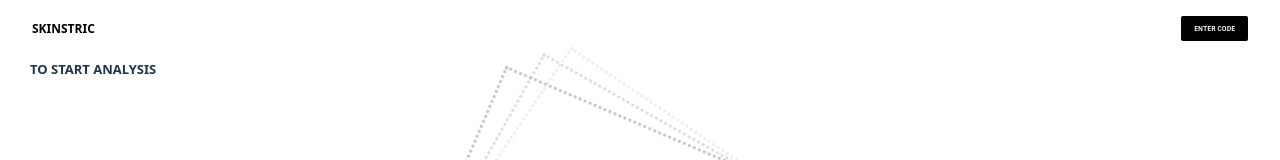
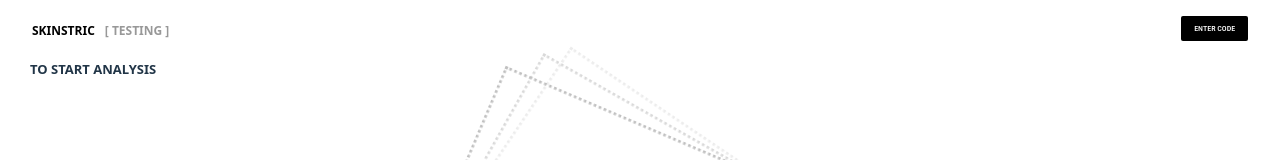
Before and after one commit to ry-hnn/skinstric-ai-app, a React (Vite) app: page /testing in a window 1280 px wide. Shown: the top 160 px of the page. Built offline with nearby package versions, Linux system fonts and the light colour scheme.

Commit message:
UI Updates

```diff
--- a/src/App.css
+++ b/src/App.css
@@ -22,8 +22,10 @@
   top: 50%;
   transform: translateY(-50%) rotate(180deg);
   z-index: 1;
+  transition: opacity 0.8s ease;
+}
 
-}
+  /* Remove this hover effect as we'll handle it differently */
 
 .home-svg {
   position: absolute;
@@ -78,6 +80,7 @@
     text-align: center;
     margin-right: 20px;
     font-size: 120px;
+    transition: transform 1s ease;
   }
 
   .landing-paragraph {
@@ -109,6 +112,7 @@
     cursor: pointer;
     z-index: 100;
     transform: translateY(25px);
+    transition: opacity 0.8s ease;
   }
 
   .discover-ai-button:focus {
@@ -155,8 +159,6 @@
     outline: none;
   }
 
-
-
   .take-test-text {
     margin-right: 10px;
     text-transform: uppercase;
@@ -177,6 +179,23 @@
 
   .take-test-button:hover object {
     transform: scale(1.2);
+  }
+
+  .home-content {
+    pointer-events: none;
+  }
+
+  .take-test-button {
+    pointer-events: auto;
+  }
+
+  .home-content:hover .landing-title {
+    transform: translateX(-300px);
+  }
+
+  .home-content:hover .home-svg-left,
+  .home-content:hover .discover-ai-button {
+    opacity: 0;
   }
 
 }
@@ -267,6 +286,14 @@
   justify-content: space-between;
   align-items: center;
   width: 100%;
+}
+
+.page-label {
+  font-size: 12px;
+  font-weight: 600;
+  text-transform: uppercase;
+  color: #989898;
+  margin-left: 10px;
 }
 
 /* Logo styles */
--- a/src/components/Navbar.jsx
+++ b/src/components/Navbar.jsx
@@ -1,12 +1,24 @@
 import React from "react";
-import { Link } from "react-router-dom";
+import { Link, useLocation } from "react-router-dom";
+
 const Navbar = () => {
+  const location = useLocation();
+
+  let pageLabel = "INTRO";
+  if (location.pathname === "/testing") pageLabel = "TESTING";
+  if (location.pathname === "/start-analysis") pageLabel = "START-ANALYSIS";
+  if (location.pathname === "/analysis") pageLabel = "ANALYSIS";
+  if (location.pathname === "/demographics") pageLabel = "DEMOGRAPHICS";
+
   return (
     <nav className="navbar">
       <div className="navbar-container">
-        <Link to="/" className="navbar-logo">
-          Skinstric
-        </Link>
+        <div className="logo-container">
+          <Link to="/" className="navbar-logo">
+            Skinstric
+          </Link>
+          <span className="page-label">[ {pageLabel} ]</span>
+        </div>
         <button className="navbar-button">Enter Code</button>
       </div>
     </nav>
```
